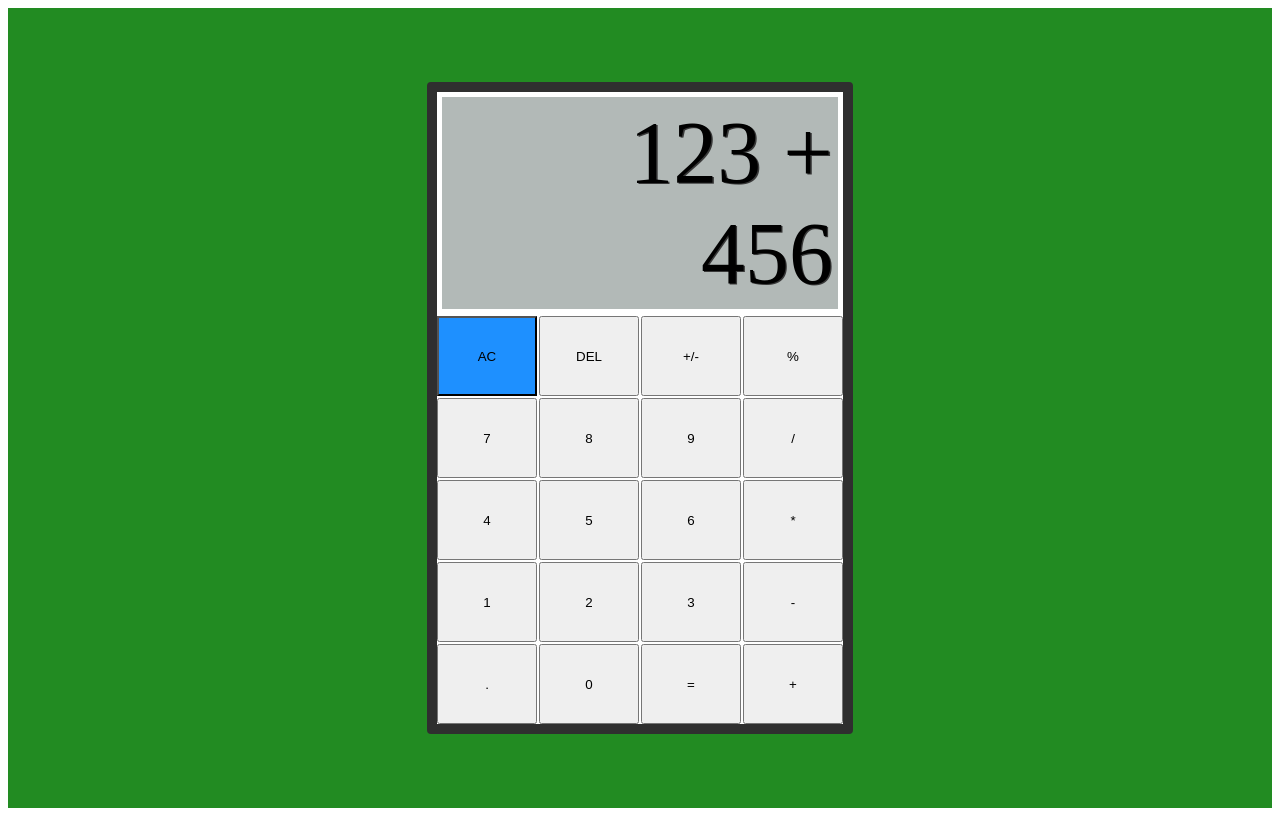
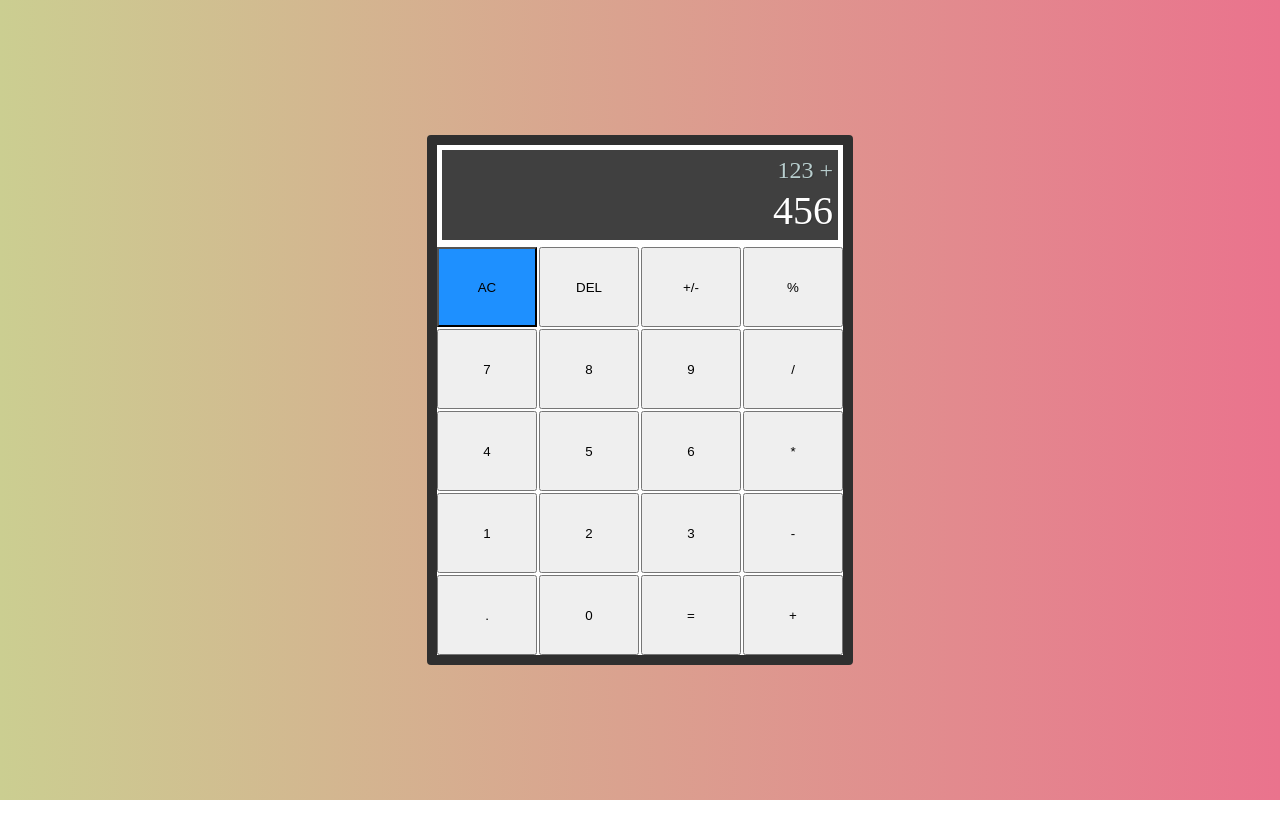
Before and after one commit to Monpudding/Calculator, a plain HTML site: page index.html in a window 1280 px wide. Drawn offline with Linux system fonts and the light colour scheme.

Commit message:
Add temp. 'Display' values

```diff
--- a/style.css
+++ b/style.css
@@ -1,3 +1,8 @@
+body{
+    margin: 0;
+    padding: 0;
+    background: linear-gradient(to right, #CBCE91FF, #EA738DFF);
+}
 #calculator {
     display: flex;
     min-height: 95vh;
@@ -6,7 +11,6 @@
     align-items: center;
     height: 100vh;
     overflow: hidden;
-    background-color:forestgreen;
 }
 
 .button {
@@ -17,6 +21,10 @@
     font-size: 2em;
     font-family: monospace;
     color: black;
+}
+
+.button:hover {
+    background-color: #a9a9a9;
 }
 
 #container {
@@ -31,18 +39,25 @@
 
 #display {
     grid-column: 1 / -1;
-    background-color: #b2b9b7;
+    background-color: rgba(0, 0, 0, 0.75);
     display: flex;
     flex-direction: column;
     justify-content: space-around;
     align-items: flex-end;
     padding: 5px;
-    font-size: 5.5em;
     font-weight: initial;
     text-shadow: 1.3px 1.3px #383838;
     margin: 5px;
 }
 
+#display .previous-operand{
+    color: rgba(225, 255, 255, 0.75);
+    font-size: 1.5rem;
+}
+#display .current-operand{
+    color: white;
+    font-size: 2.5rem;
+}
 .clear {
     background-color: dodgerblue;
 }
```
